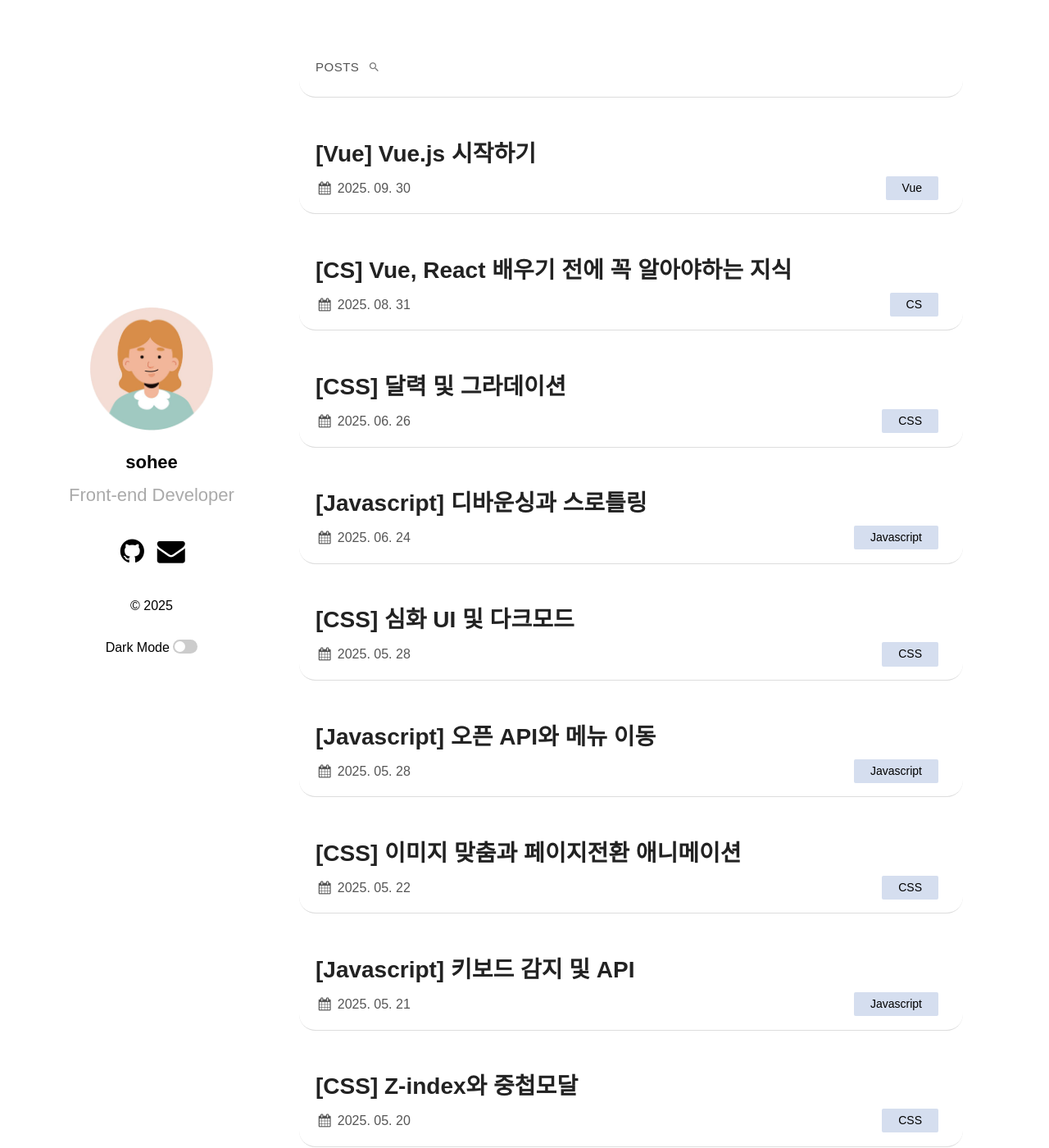
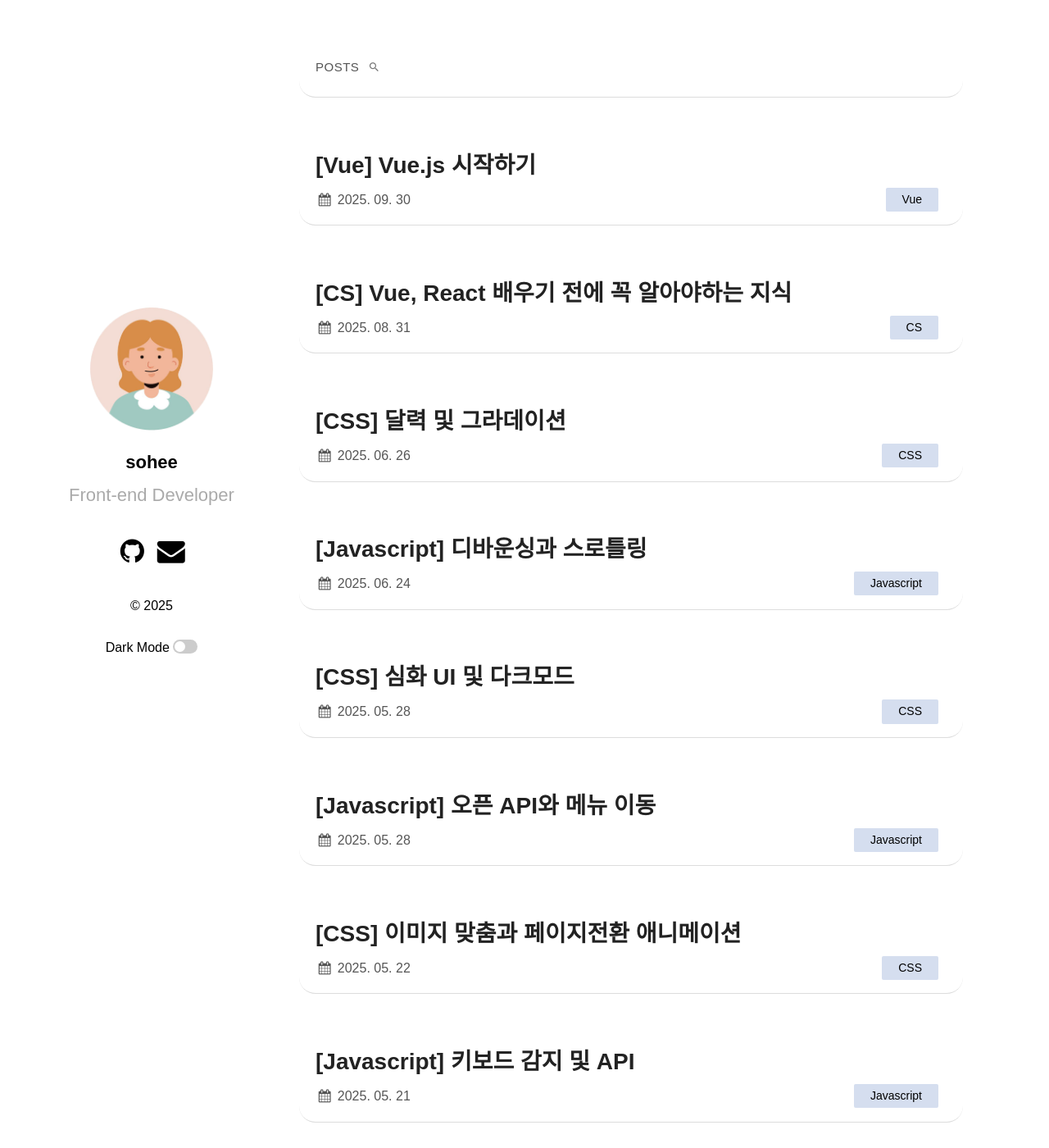
Before and after one commit to shkim00216/shkim00216.github.io, a Jekyll site: the page built from index.md, in a window 1280 px wide and 1400 px high. Shown: the whole window at 82% size. Built offline with Jekyll 4.4.1, drawn with Linux system fonts in a browser that asks for light colours; some web fonts are replaced.

Commit message:
Update plain.scss

```diff
--- a/_sass/plain.scss
+++ b/_sass/plain.scss
@@ -39,7 +39,7 @@ a {
 }
 
 h2 {
-  margin: 0.7em 0;
+  margin: 1.2em 0 0.7em;
   @media screen and (max-width: $mobileW) {
     margin: 0.3em 0;
   }
```
